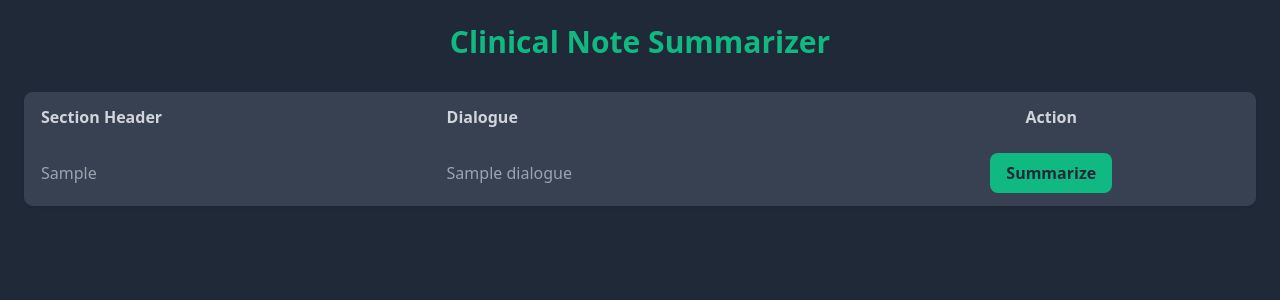
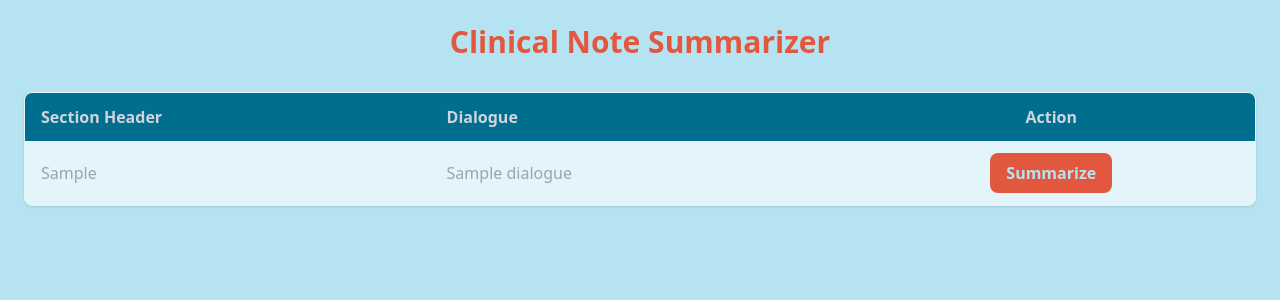
Before and after one commit to jonleed/Medical-Dialogue-Summary, a Flask app: template templates/index.html in a window 1280 px wide. Shown: the top 300 px of the page. Run offline with Flask 3, Linux system fonts and the light colour scheme; the template is opened without the code that fills it: most values are stand-ins (such as "Sample title", 1, 10 or a date in 2020); parts of the project's set-up code (start-up, migrations or seed data) failed here and were passed over; some libraries are stand-ins or nearby versions.

Commit message:
modified theme to match presentation
Co-authored-by: jonleed <124183777+jonleed@users.noreply.github.com>

```diff
--- a/templates/index.html
+++ b/templates/index.html
@@ -10,10 +10,11 @@
         theme: {
           extend: {
             colors: {
-              primary: '#1f2937',  // Dark gray background
-              secondary: '#374151', // Slightly lighter gray
-              accent: '#10b981',    // Muted green
-              muted: '#9ca3af',     // Muted text
+              primary: '#b6e3f1ff',  // background
+              secondary: '#e3f4fa', // table background
+              accent: '#e2583e',    // buttons
+              muted: '#9ca3af',     // text
+              header: '#006f8f',
             }
           }
         }
@@ -27,7 +28,7 @@
 
         <div class="overflow-y-auto max-h-[600px] shadow rounded-lg border border-secondary">
             <table class="min-w-full bg-secondary">
-                <thead class="bg-gray-700 text-gray-300">
+                <thead class="bg-header text-gray-300">
                     <tr>
                         <th class="py-3 px-4 text-left">Section Header</th>
                         <th class="py-3 px-4 text-left">Dialogue</th>
@@ -42,7 +43,7 @@
                         <td class="py-3 px-4 text-center">
                             <button
                                 onclick="generateNote(`{{ row['dialogue'] | replace('`', '\\`') }}`)"
-                                class="bg-accent hover:bg-green-600 text-primary font-semibold py-2 px-4 rounded-lg"
+                                class="bg-accent hover:bg-orange-600 text-primary font-semibold py-2 px-4 rounded-lg"
                             >
                                 Summarize
                             </button>
```
